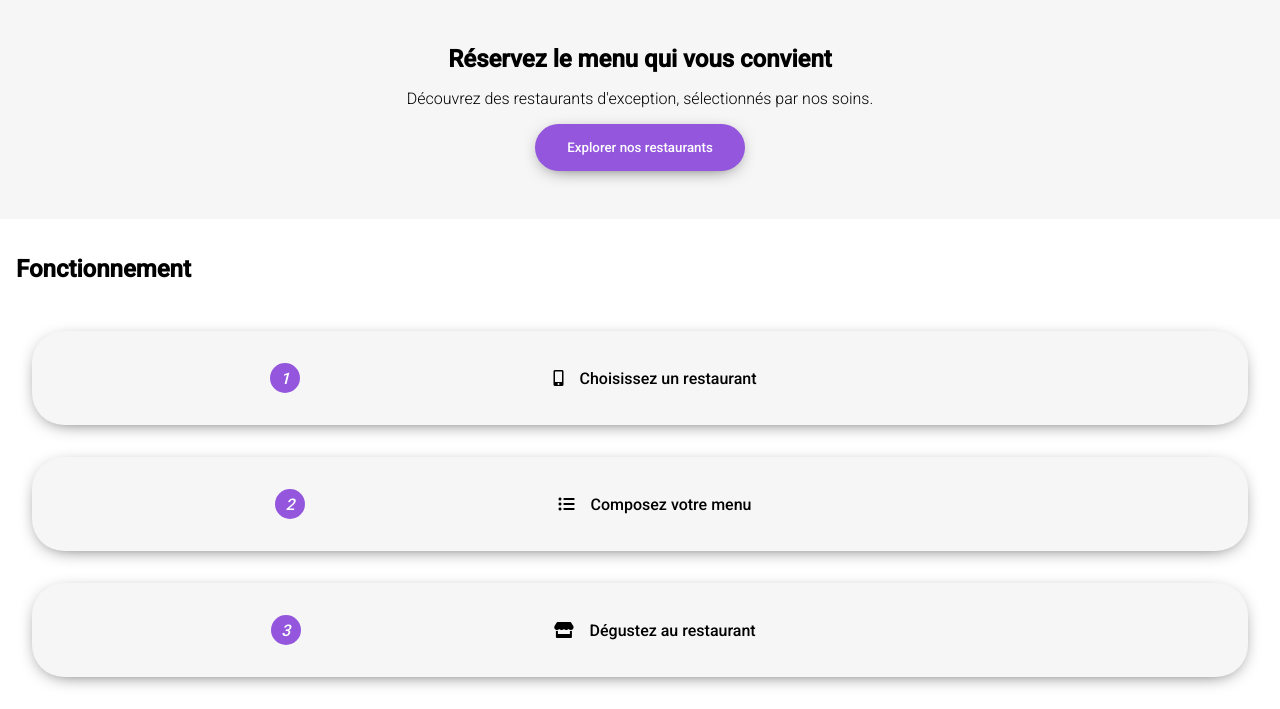
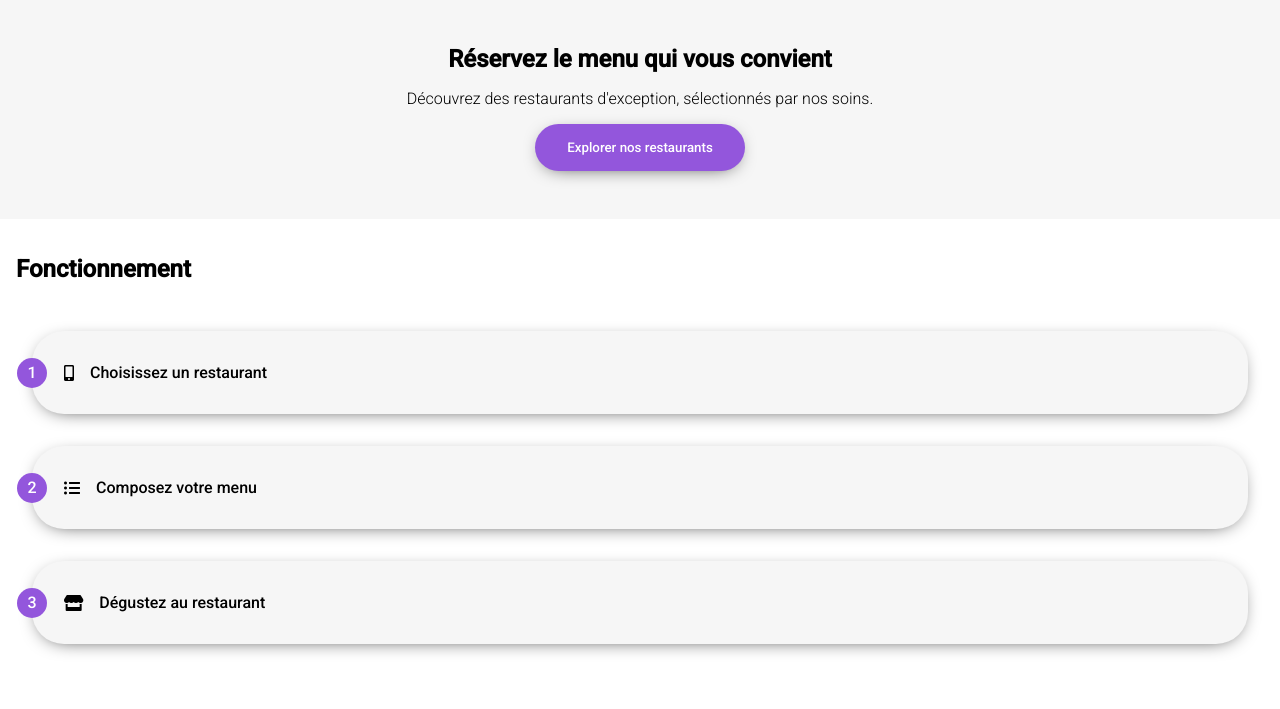
Before and after one commit to greg13013/P3_Ohmyfood, a website: page index.html in a window 1280 px wide. Shown: the part 197-906 px from the top of the page. After the commit the page ends 873 px from the top, so only its background shows below. Drawn offline with Linux system fonts and the light colour scheme; a web font is replaced by a local one.

Commit message:
style: remplacement balise i span numero fonctionnement

```diff
--- a/assets/sass/layout/container.scss
+++ b/assets/sass/layout/container.scss
@@ -60,11 +60,12 @@ h1{
 
 .divFonctionnement{
   @include alignementCentral;
-  align-items: center;
+  justify-content: normal;
   background-color: $couleurBackground;
   padding: 2rem;
   margin: 2rem;
   border-radius: 2rem;
+  position: relative;
   @include boxShadow;
 }
 
@@ -72,9 +73,9 @@ h1{
   @include alignementCentral;
   width: 30px;
   height: 30px;
-  position: relative;
+  position: absolute;
   background-color: $couleurPrimaire;
   color: white;
   border-radius: 10rem;
-  left: -22%;
+  left: -15px   ;
 }
--- a/index.html
+++ b/index.html
@@ -44,13 +44,13 @@
             Fonctionnement
         </h1>
         <div class="divFonctionnement">
-            <i class="numeroFonctionnement">1</i><i class="fas fa-mobile-alt"></i> Choisissez un restaurant
+            <span class="numeroFonctionnement">1</span><i class="fas fa-mobile-alt"></i> Choisissez un restaurant
         </div>
         <div class="divFonctionnement">
-            <i class="numeroFonctionnement">2</i><i class="fas fa-list-ul"></i>Composez votre menu
+            <span class="numeroFonctionnement">2</span><i class="fas fa-list-ul"></i>Composez votre menu
         </div>
         <div class="divFonctionnement">
-            <i class="numeroFonctionnement">3</i><i class="fas fa-store"></i> Dégustez au restaurant
+            <span class="numeroFonctionnement">3</span><i class="fas fa-store"></i> Dégustez au restaurant
         </div>
 
     </section>
```
Also changed, not shown: assets/css/style.css, 1 other file.
